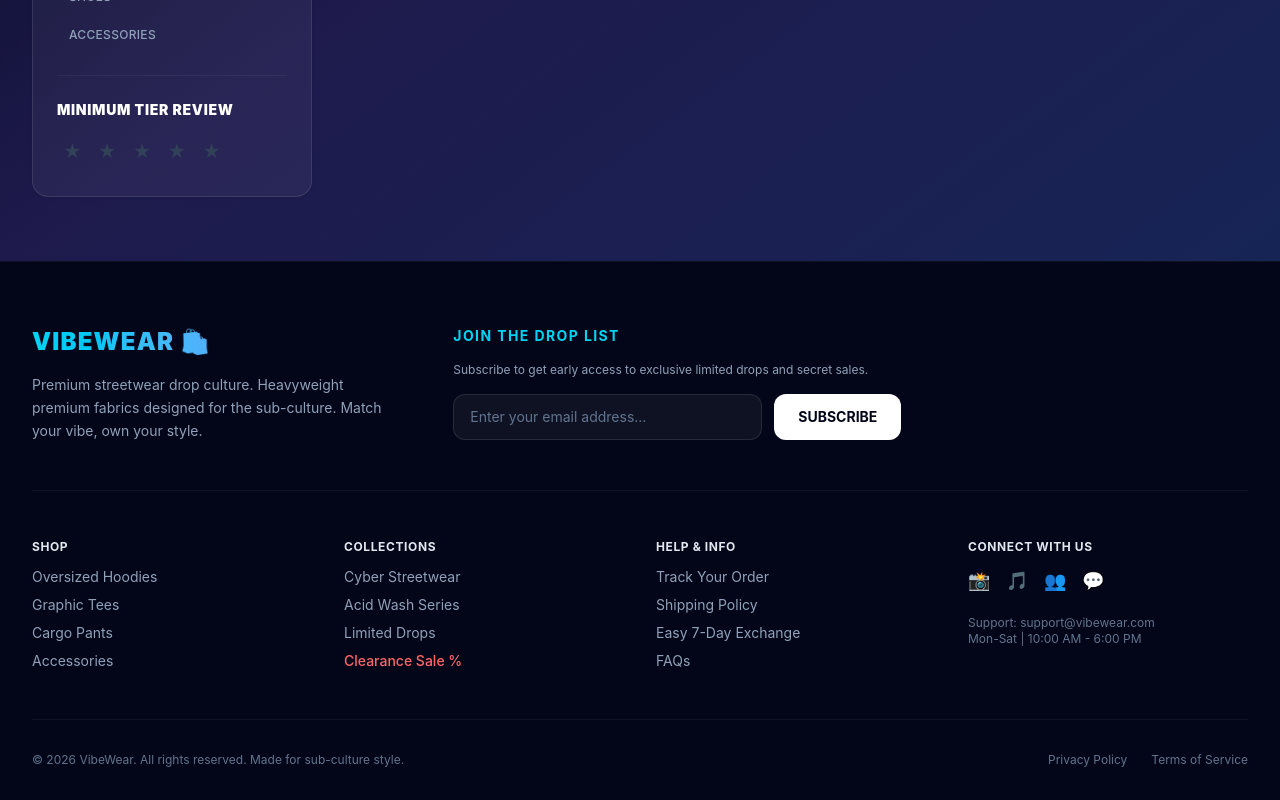
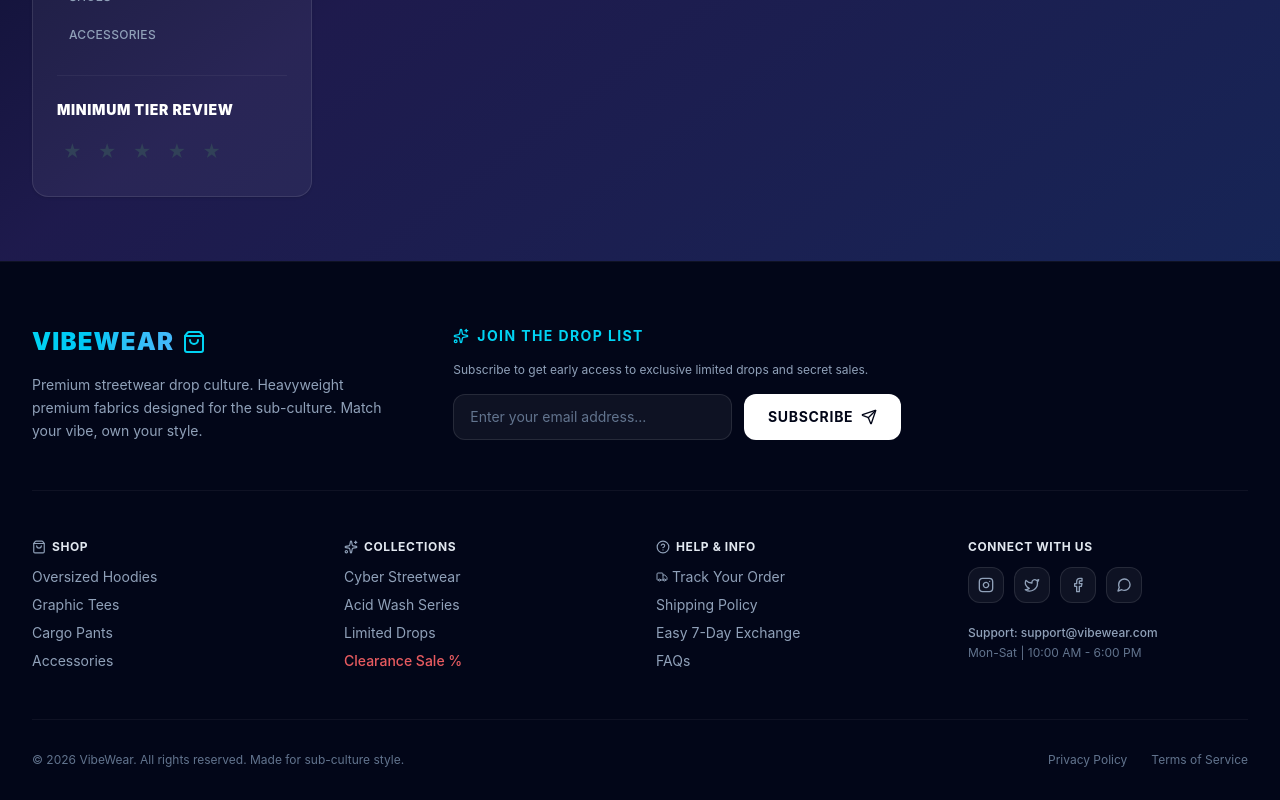
Before and after one commit to Hammad-000/vibe-wear, a React (Vite) app: page /store in a window 1280 px wide. Shown: the part 721-1521 px from the top of the page. Built offline with nearby package versions, Linux system fonts and the light colour scheme; no server answers.

Commit message:
footer ui change

```diff
--- a/components/Footer.jsx
+++ b/components/Footer.jsx
@@ -1,7 +1,13 @@
 import React from 'react';
+import {
+  ShoppingBag,
+  Send,
+  Sparkles,
+  HelpCircle,
+  Truck
+} from 'lucide-react';
 
 function Footer() {
-  // Dynamic year logic (No static text)
   const currentYear = new Date().getFullYear();
 
   return (
@@ -13,8 +19,8 @@ function Footer() {
 
           {/* Brand Info */}
           <div className="space-y-4">
-            <h3 className="text-2xl font-black tracking-wider bg-gradient-to-r from-cyan-400 to-indigo-400 bg-clip-text text-transparent">
-              VIBEWEAR 🛍️
+            <h3 className="text-2xl font-black tracking-wider bg-gradient-to-r from-cyan-400 to-indigo-400 bg-clip-text text-transparent flex items-center gap-2">
+              VIBEWEAR <ShoppingBag className="w-6 h-6 text-cyan-400 inline" />
             </h3>
             <p className="text-slate-400 text-sm max-w-sm leading-relaxed">
               Premium streetwear drop culture. Heavyweight premium fabrics designed for the sub-culture. Match your vibe, own your style.
@@ -23,8 +29,8 @@ function Footer() {
 
           {/* Quick Newsletter Signup */}
           <div className="lg:col-span-2 space-y-4">
-            <h4 className="font-bold text-sm uppercase tracking-widest text-cyan-400">
-              Join the Drop List
+            <h4 className="font-bold text-sm uppercase tracking-widest text-cyan-400 flex items-center gap-2">
+              <Sparkles className="w-4 h-4" /> Join the Drop List
             </h4>
             <p className="text-slate-400 text-xs">
               Subscribe to get early access to exclusive limited drops and secret sales.
@@ -36,8 +42,12 @@ function Footer() {
                 className="flex-1 bg-white/5 border border-white/10 rounded-xl px-4 py-3 text-sm text-white placeholder-slate-500 focus:outline-none focus:border-cyan-500 transition"
                 required
               />
-              <button className="bg-white text-slate-950 font-bold px-6 py-3 rounded-xl text-sm hover:bg-cyan-400 hover:text-slate-950 transition transform active:scale-95 cursor-pointer shrink-0">
-                SUBSCRIBE
+              <button
+                type="submit"
+                className="bg-white text-slate-950 font-bold px-6 py-3 rounded-xl text-sm hover:bg-cyan-400 hover:text-slate-950 transition transform active:scale-95 cursor-pointer shrink-0 tracking-wider flex items-center justify-center gap-2"
+              >
+                <span>SUBSCRIBE</span>
+                <Send className="w-4 h-4" />
               </button>
             </form>
           </div>
@@ -49,50 +59,72 @@ function Footer() {
 
           {/* Shop Column */}
           <div className="space-y-3">
-            <h5 className="font-bold text-slate-200 uppercase tracking-wider text-xs">Shop</h5>
+            <h5 className="font-bold text-slate-200 uppercase tracking-wider text-xs flex items-center gap-1.5">
+              <ShoppingBag className="w-3.5 h-3.5 text-slate-400" /> Shop
+            </h5>
             <ul className="space-y-2 text-slate-400">
-              <li><a href="#hoodies" className="hover:text-cyan-400 transition">Oversized Hoodies</a></li>
-              <li><a href="#tees" className="hover:text-cyan-400 transition">Graphic Tees</a></li>
-              <li><a href="#bottoms" className="hover:text-cyan-400 transition">Cargo Pants</a></li>
-              <li><a href="#accessories" className="hover:text-cyan-400 transition">Accessories</a></li>
+              <li><a href="#hoodies" className="hover:text-cyan-400 transition duration-200">Oversized Hoodies</a></li>
+              <li><a href="#tees" className="hover:text-cyan-400 transition duration-200">Graphic Tees</a></li>
+              <li><a href="#bottoms" className="hover:text-cyan-400 transition duration-200">Cargo Pants</a></li>
+              <li><a href="#accessories" className="hover:text-cyan-400 transition duration-200">Accessories</a></li>
             </ul>
           </div>
 
           {/* Collections Column */}
           <div className="space-y-3">
-            <h5 className="font-bold text-slate-200 uppercase tracking-wider text-xs">Collections</h5>
+            <h5 className="font-bold text-slate-200 uppercase tracking-wider text-xs flex items-center gap-1.5">
+              <Sparkles className="w-3.5 h-3.5 text-slate-400" /> Collections
+            </h5>
             <ul className="space-y-2 text-slate-400">
-              <li><a href="#cyber" className="hover:text-cyan-400 transition">Cyber Streetwear</a></li>
-              <li><a href="#acid" className="hover:text-cyan-400 transition">Acid Wash Series</a></li>
-              <li><a href="#limited" className="hover:text-cyan-400 transition">Limited Drops</a></li>
-              <li><a href="#sale" className="hover:text-cyan-400 text-red-400 transition font-medium">Clearance Sale %</a></li>
+              <li><a href="#cyber" className="hover:text-cyan-400 transition duration-200">Cyber Streetwear</a></li>
+              <li><a href="#acid" className="hover:text-cyan-400 transition duration-200">Acid Wash Series</a></li>
+              <li><a href="#limited" className="hover:text-cyan-400 transition duration-200">Limited Drops</a></li>
+              <li><a href="#sale" className="hover:text-cyan-400 text-red-400/90 transition duration-200 font-medium">Clearance Sale %</a></li>
             </ul>
           </div>
 
           {/* Customer Service Column */}
           <div className="space-y-3">
-            <h5 className="font-bold text-slate-200 uppercase tracking-wider text-xs">Help & Info</h5>
+            <h5 className="font-bold text-slate-200 uppercase tracking-wider text-xs flex items-center gap-1.5">
+              <HelpCircle className="w-3.5 h-3.5 text-slate-400" /> Help & Info
+            </h5>
             <ul className="space-y-2 text-slate-400">
-              <li><a href="#track" className="hover:text-cyan-400 transition">Track Your Order</a></li>
-              <li><a href="#shipping" className="hover:text-cyan-400 transition">Shipping Policy</a></li>
-              <li><a href="#exchange" className="hover:text-cyan-400 transition">Easy 7-Day Exchange</a></li>
-              <li><a href="#faqs" className="hover:text-cyan-400 transition">FAQs</a></li>
+              <li><a href="#track" className="hover:text-cyan-400 transition duration-200 flex items-center gap-1"><Truck className="w-3 h-3 inline" /> Track Your Order</a></li>
+              <li><a href="#shipping" className="hover:text-cyan-400 transition duration-200">Shipping Policy</a></li>
+              <li><a href="#exchange" className="hover:text-cyan-400 transition duration-200">Easy 7-Day Exchange</a></li>
+              <li><a href="#faqs" className="hover:text-cyan-400 transition duration-200">FAQs</a></li>
             </ul>
           </div>
 
           {/* Socials / Contact Column */}
           <div className="space-y-3">
             <h5 className="font-bold text-slate-200 uppercase tracking-wider text-xs">Connect With Us</h5>
-            <div className="flex gap-4 text-slate-400">
-              <a href="#instagram" className="hover:text-cyan-400 transition text-lg" title="Instagram">📸</a>
-              <a href="#tiktok" className="hover:text-cyan-400 transition text-lg" title="TikTok">🎵</a>
-              <a href="#facebook" className="hover:text-cyan-400 transition text-lg" title="Facebook">👥</a>
-              <a href="#whatsapp" className="hover:text-emerald-400 transition text-lg" title="WhatsApp Chat">💬</a>
+            <div className="flex gap-2.5 text-slate-400">
+
+              {/* Instagram SVG */}
+              <a href="#instagram" className="w-9 h-9 rounded-xl bg-white/5 border border-white/10 hover:border-cyan-500/30 hover:bg-cyan-500/10 hover:text-cyan-400 transition duration-300 flex items-center justify-center" title="Instagram" aria-label="Instagram">
+                <svg className="w-4 h-4" viewBox="0 0 24 24" fill="none" stroke="currentColor" strokeWidth="2" strokeLinecap="round" strokeLinejoin="round"><rect width="20" height="20" x="2" y="2" rx="5" ry="5"/><path d="M16 11.37A4 4 0 1 1 12.63 8 4 4 0 0 1 16 11.37z"/><line x1="17.5" x2="17.51" y1="6.5" y2="6.5"/></svg>
+              </a>
+
+              {/* TikTok / X Alternative SVG */}
+              <a href="#tiktok" className="w-9 h-9 rounded-xl bg-white/5 border border-white/10 hover:border-cyan-500/30 hover:bg-cyan-500/10 hover:text-cyan-400 transition duration-300 flex items-center justify-center" title="TikTok" aria-label="TikTok">
+                <svg className="w-4 h-4" viewBox="0 0 24 24" fill="none" stroke="currentColor" strokeWidth="2" strokeLinecap="round" strokeLinejoin="round"><path d="M22 4s-.7 2.1-2 3.4c1.6 10-9.4 17.3-18 11.6 2.2.1 4.4-.6 6-2C3 15.5.5 9.6 3 5c2.2 2.6 5.6 4.1 9 4-.9-4.2 4-6.6 7-3.8 1.1 0 3-1.2 3-1.2z"/></svg>
+              </a>
+
+              {/* Facebook SVG */}
+              <a href="#facebook" className="w-9 h-9 rounded-xl bg-white/5 border border-white/10 hover:border-cyan-500/30 hover:bg-cyan-500/10 hover:text-cyan-400 transition duration-300 flex items-center justify-center" title="Facebook" aria-label="Facebook">
+                <svg className="w-4 h-4" viewBox="0 0 24 24" fill="none" stroke="currentColor" strokeWidth="2" strokeLinecap="round" strokeLinejoin="round"><path d="M18 2h-3a5 5 0 0 0-5 5v3H7v4h3v8h4v-8h3l1-4h-4V7a1 1 0 0 1 1-1h3z"/></svg>
+              </a>
+
+              {/* WhatsApp/Chat SVG */}
+              <a href="#whatsapp" className="w-9 h-9 rounded-xl bg-white/5 border border-white/10 hover:border-emerald-500/30 hover:bg-emerald-500/10 hover:text-emerald-400 transition duration-300 flex items-center justify-center" title="WhatsApp Chat" aria-label="WhatsApp">
+                <svg className="w-4 h-4" viewBox="0 0 24 24" fill="none" stroke="currentColor" strokeWidth="2" strokeLinecap="round" strokeLinejoin="round"><path d="M21 11.5a8.38 8.38 0 0 1-.9 3.8 8.5 8.5 0 0 1-7.6 4.7 8.38 8.38 0 0 1-3.8-.9L3 21l1.9-5.7a8.38 8.38 0 0 1-.9-3.8 8.5 8.5 0 0 1 4.7-7.6 8.38 8.38 0 0 1 3.8-.9h.5a8.48 8.48 0 0 1 8 8v.5z"/></svg>
+              </a>
             </div>
-            <p className="text-xs text-slate-500 pt-2">
-              Support: support@vibewear.com<br />
-              Mon-Sat | 10:00 AM - 6:00 PM
-            </p>
+            <div className="text-xs text-slate-500 pt-2 leading-relaxed">
+              <span className="block font-medium text-slate-400">Support: support@vibewear.com</span>
+              <span>Mon-Sat | 10:00 AM - 6:00 PM</span>
+            </div>
           </div>
 
         </div>
@@ -103,8 +135,8 @@ function Footer() {
             &copy; {currentYear} VibeWear. All rights reserved. Made for sub-culture style.
           </p>
           <div className="flex gap-6">
-            <a href="#privacy" className="hover:underline">Privacy Policy</a>
-            <a href="#terms" className="hover:underline">Terms of Service</a>
+            <a href="#privacy" className="hover:text-slate-300 hover:underline transition">Privacy Policy</a>
+            <a href="#terms" className="hover:text-slate-300 hover:underline transition">Terms of Service</a>
           </div>
         </div>
 
--- a/package.json
+++ b/package.json
@@ -11,7 +11,7 @@
   },
   "dependencies": {
     "@tailwindcss/vite": "^4.3.1",
-    "lucide-react": "^1.21.0",
+    "lucide-react": "^1.24.0",
     "react": "^19.2.6",
     "react-dom": "^19.2.6",
     "react-router-dom": "^7.18.0",
```
Also changed, not shown: 1 other file (tests, documents, lock files or other folders).
